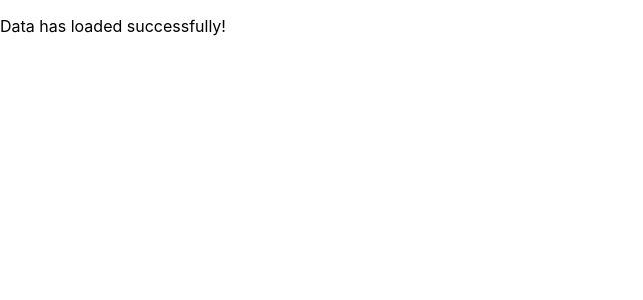
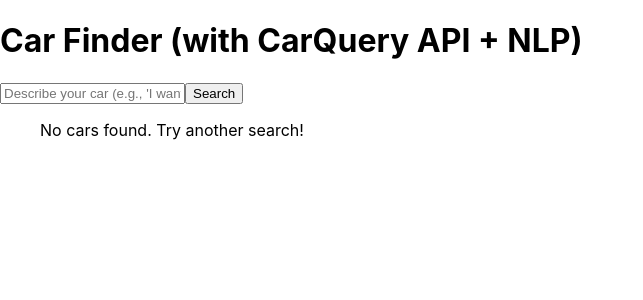
Before and after one commit to Razus228/License_Project, a React (Create React App) app in the folder frontend/: page / in a window 1280 px wide. Shown: the top 300 px of the page, without its empty margins (0-643 px from the left). Built offline with nearby package versions, Linux system fonts and the light colour scheme; no server answers.

Commit message:
testing on react

```diff
--- a/frontend/src/App.js
+++ b/frontend/src/App.js
@@ -1,35 +1,115 @@
-import React, { useEffect, useState} from 'react';
+import { useState } from "react";
 
-function App() {
-  const url ='https://api.api-ninjas.com/v1/cars';
-  const [carData, setCarData] = useState([{}]);
+function CarSearchWithCarQuery() {
+  const [query, setQuery] = useState("");
+  const [cars, setCars] = useState([]);
+  const [loading, setLoading] = useState(false);
+  const handleSearch = async () => {
+    setLoading(true);
+    const { make, year, body } = extractKeywords(query);
 
-  useEffect(() => {
-      fetch(`${url}`).then(
-          res => res.json()
-      ).then(
-        data => {
-          setCarData(data)
-          console.log(data)
-        }
-      )
-  }, []);
+    if (!make) {
+      alert("Please include a car brand (like Toyota, Ford, BMW).");
+      setLoading(false);
+      return;
+    }
+
+    try {
+      let url = `https://www.carqueryapi.com/api/0.3/?cmd=getModels&make=${encodeURIComponent(make)}`;
+
+      if (year) {
+        url += `&year=${year}`;
+      }
+
+      const response = await fetch(`https://cors-anywhere.herokuapp.com/https://www.carqueryapi.com/api/0.3/?cmd=getModels&make=${encodeURIComponent(make)}`);
+      const textData = await response.text();
+
+// 💥 Correctly clean the weird CarQuery API text
+      const cleanText = textData
+        .replace('var carquery = ', '') // remove JS variable declaration
+        .replace(/;\s*$/, '');           // remove semicolon at the end
+
+      const data = JSON.parse(cleanText); // finally parse clean JSON
+      const models = data.Models || [];
+
+
+      console.log("Fetched Models:", models);
+
+      let filteredCars = models;
+      if (body) {
+        filteredCars = models.filter(car => car.model_body && car.model_body.toLowerCase().includes(body));
+      }
+
+      setCars(filteredCars.slice(0, 6)); // only first 6
+    } catch (error) {
+      console.error("Error fetching cars:", error);
+    } finally {
+      setLoading(false);
+    }
+  };
+
+
+  // Basic "NLP" extraction
+  const extractKeywords = (sentence) => {
+    const makes = ["Toyota", "Honda", "Ford", "Chevrolet", "Nissan", "BMW", "Mercedes", "Audi", "Kia", "Hyundai"];
+    const bodyTypes = ["sedan", "coupe", "suv", "truck", "van", "convertible", "wagon", "hatchback"];
+    const lowerSentence = sentence.toLowerCase();
+
+    let detectedMake = null;
+    let detectedYear = null;
+    let detectedBody = null;
+
+    makes.forEach(originalMake => {
+      if (lowerSentence.includes(originalMake.toLowerCase())) {
+        detectedMake = originalMake;
+      }
+    });
+
+    const yearMatch = sentence.match(/\b(19|20)\d{2}\b/);
+    if (yearMatch) {
+      detectedYear = yearMatch[0];
+    }
+
+    bodyTypes.forEach(type => {
+      if (lowerSentence.includes(type)) {
+        detectedBody = type;
+      }
+    });
+
+    return { make: detectedMake, year: detectedYear, body: detectedBody };
+  };
+
   return (
-    <div>
-        {(typeof carData.results === 'undefiend') ? (
-          <div>
-            <p>Data is loading ...</p>
-          </div>
-        ): (
-          <div>
-            <p>Data has loaded successfully!</p>
-          </div>
-        )}
+    <div className="p-4">
+      <h1 className="text-xl font-bold mb-4">Car Finder (with CarQuery API + NLP)</h1>
+
+      <input
+        type="text"
+        placeholder="Describe your car (e.g., 'I want a 2024 Toyota sedan')"
+        value={query}
+        onChange={(e) => setQuery(e.target.value)}
+        className="border p-2 rounded w-full mb-4"
+      />
+
+      <button
+        onClick={handleSearch}
+        className="bg-blue-500 text-white px-4 py-2 rounded hover:bg-blue-600"
+      >
+        Search
+      </button>
+
+      {loading && <p className="mt-4">Loading...</p>}
+
+      <ul className="mt-4">
+        {cars.length === 0 && !loading && <p>No cars found. Try another search!</p>}
+        {cars.map((car, index) => (
+          <li key={index} className="mb-2 border-b pb-2">
+            {car.make_display} {car.model_name} ({car.model_year}) - {car.model_body}
+          </li>
+        ))}
+      </ul>
     </div>
   );
 }
 
-
-
-
-export default App;
+export default CarSearchWithCarQuery;
```
Also changed, not shown: 1 other file (tests, documents, lock files or other folders).
